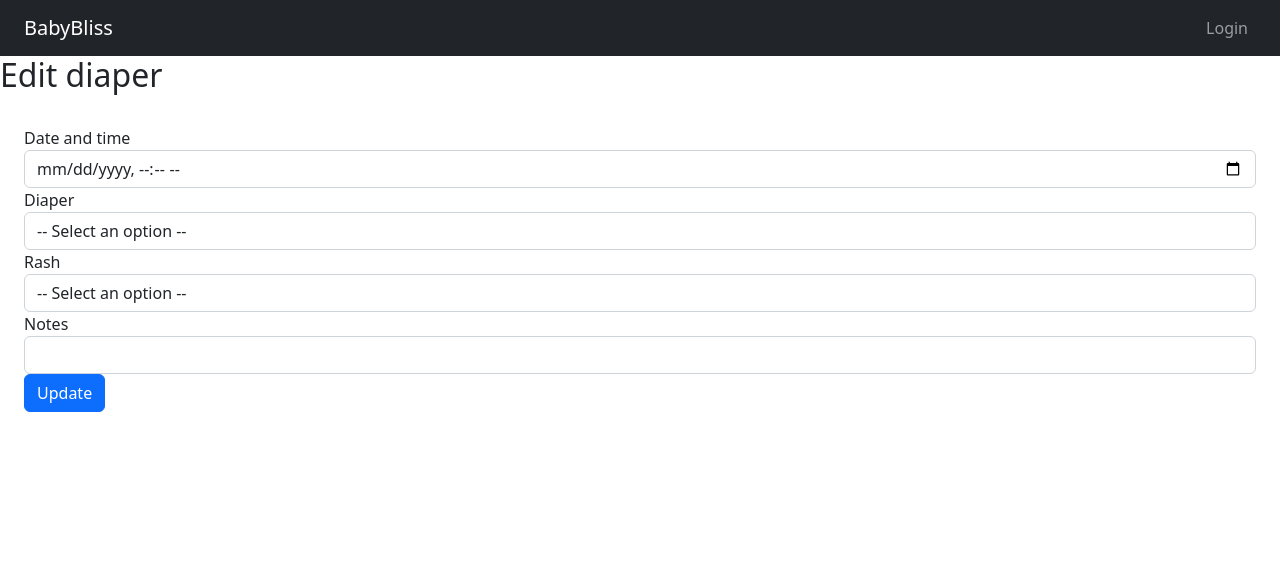
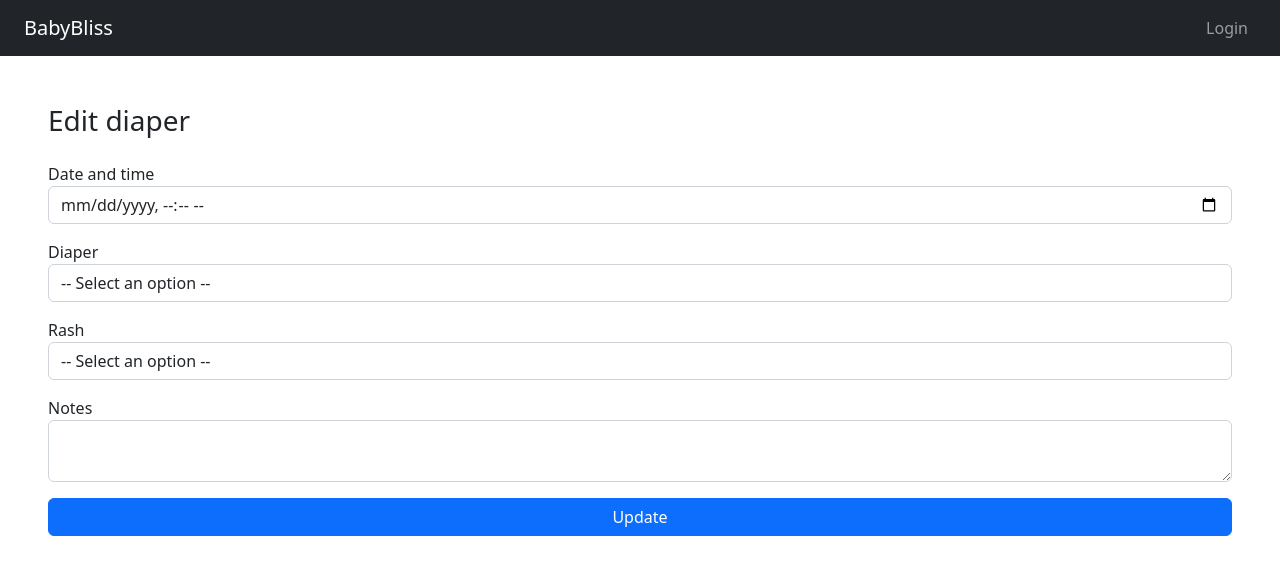
Before and after one commit to lastnameisgold/babybliss-frontend, a React (Create React App) app in the folder babybliss-app/: page /editdiaper/1 in a window 1280 px wide. Shown: the top 574 px of the page. Built offline with nearby package versions, Linux system fonts and the light colour scheme; no server answers.

Commit message:
made changes to EditDiaper component.

```diff
--- a/babybliss-app/src/App.css
+++ b/babybliss-app/src/App.css
@@ -20,7 +20,7 @@
   color: #fff;
   width: 110%;
   height: 20vh;
-  padding: 12rem 12rem;
+  padding: 12rem 8rem;
   background: linear-gradient(
       180deg,
       rgba(0, 0, 0, 0) 20%,
--- a/babybliss-app/src/App.js
+++ b/babybliss-app/src/App.js
@@ -16,6 +16,9 @@ import EditDiaper from "./components/EditDiaper";
 import EditFeeding from "./components/EditFeeding";
 
 function App() {
+  // Add state variable for alert
+  const [showAlert, setShowAlert] = useState(false);
+
   // State to handle affirmations
   const [affirmations, setAffirmations] = useState([]);
 
@@ -160,7 +163,17 @@ function App() {
     e.preventDefault();
     console.log(formData);
     Client.put(`/diapers/${id}`, formData).then(() => {
-      navigate("/");
+      // Update showAlert state to true to show alert
+      setShowAlert(true);
+
+      // Timeout to navigate to home and refresh page
+      setTimeout(() => {
+        // Navigate to home page
+        navigate("/");
+        // Refresh the page
+        window.location.reload();
+        // After 1.5 seconds, navigate to /diapers
+      }, 1500);
       getDiaperContent();
     });
   };
@@ -171,7 +184,17 @@ function App() {
     e.preventDefault();
     console.log(formData);
     Client.put(`/feedings/${id}`, formData).then(() => {
-      navigate("/");
+      // Update showAlert state to true to show alert
+      setShowAlert(true);
+
+      // Timeout to navigate to home and refresh page
+      setTimeout(() => {
+        // Navigate to home page
+        navigate("/");
+        // Refresh the page
+        window.location.reload();
+        // After 1.5 seconds, navigate to /diapers
+      }, 1500);
       getFeedingContent();
     });
   };
@@ -252,6 +275,7 @@ function App() {
                 handleChange={handleChange}
                 handleSubmitDiaper={handleSubmitDiaper}
                 formData={formData}
+                showAlert={showAlert}
               />
             }
           />
@@ -290,6 +314,7 @@ function App() {
                 handleChange={handleChange}
                 handleSubmitFeeding={handleSubmitFeeding}
                 formData={formData}
+                showAlert={showAlert}
               />
             }
           />
--- a/babybliss-app/src/components/EditDiaper.jsx
+++ b/babybliss-app/src/components/EditDiaper.jsx
@@ -21,11 +21,16 @@ export default function EditDiaper(props) {
   }, [props.diaperContent, id]);
 
   return (
+    <div className="p-4">
+      <form onSubmit={(e) => props.handleSubmitDiaper(e, id)}>
+        <div className="form-group p-4 d-grid gap-3">
+          {props.showAlert && (
+            <div className="alert alert-success">Diaper updated</div>
+          )}
+
+          <h3>Edit diaper</h3>
+
           <div>
-      <h2>Edit diaper</h2>
-      <form onSubmit={(e) => props.handleSubmitDiaper(e, id)}>
-        {/* {showAlert && <div className="alert alert-success">Diaper logged</div>} */}
-        <div className="form-group p-4">
             <label htmlFor="log">Date and time</label>
             <input
               type="datetime-local"
@@ -35,7 +40,9 @@ export default function EditDiaper(props) {
               value={props.formData.log}
               onChange={props.handleChange}
             />
+          </div>
 
+          <div>
             <label htmlFor="diaper">Diaper</label>
             <select
               className="form-control"
@@ -48,7 +55,9 @@ export default function EditDiaper(props) {
               <option value="1">Wet</option>
               <option value="2">Dirty</option>
             </select>
+          </div>
 
+          <div>
             <label htmlFor="rash">Rash</label>
             <select
               className="form-control"
@@ -61,9 +70,11 @@ export default function EditDiaper(props) {
               <option value="true">Yes</option>
               <option value="false">No</option>
             </select>
+          </div>
 
+          <div>
             <label htmlFor="notes">Notes</label>
-          <input
+            <textarea
               type="text"
               className="form-control"
               id="notes"
@@ -71,6 +82,7 @@ export default function EditDiaper(props) {
               value={props.formData.notes}
               onChange={props.handleChange}
             />
+          </div>
 
           <button type="submit" className="btn btn-primary">
             Update
--- a/babybliss-app/src/components/EditFeeding.jsx
+++ b/babybliss-app/src/components/EditFeeding.jsx
@@ -21,11 +21,13 @@ export default function EditFeeding(props) {
   }, [props.feedingContent, id]);
 
   return (
-    <div>
-      <h2>Edit feeding</h2>
+    <div className="p-4">
       <form onSubmit={(e) => props.handleSubmitFeeding(e, id)}>
-        {/* {showAlert && <div className="alert alert-success">Feeding logged</div>} */}
+        {props.showAlert && (
+          <div className="alert alert-success">Feeding updated</div>
+        )}
         <div className="form-group p-4">
+          <h3>Edit feeding</h3>
           <label htmlFor="log">Date and time</label>
           <input
             type="datetime-local"
--- a/babybliss-app/src/components/Home.jsx
+++ b/babybliss-app/src/components/Home.jsx
@@ -46,7 +46,7 @@ export const Home = (props) => {
     }
   }, []);
   return (
-    <div className="home-container bg-light d-grid gap-3">
+    <div className="home-container bg-light d-grid">
       <div className="affirmation-container">
         <div className="affirmation-content text-center d-flex justify-content-center align-items-center">
           <h2 className="affirmation-title">
@@ -55,7 +55,7 @@ export const Home = (props) => {
         </div>
       </div>
 
-      <div className="p-5">
+      <div className="p-5 pt-3">
         <div className="flex-wrap d-grid gap-3">
           {props.diaper &&
             props.feeding &&
```
Lines whose indentation alone changed are shown as unchanged.
